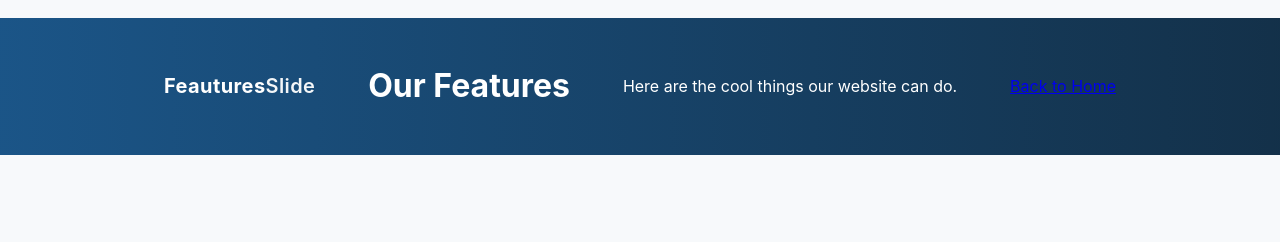
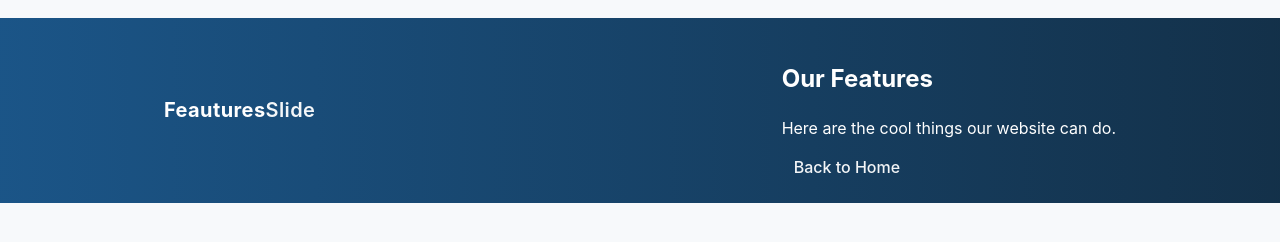
Before and after one commit to Phila0328/starter-website, a plain HTML site: page features.html in a window 1280 px wide. Drawn offline with Linux system fonts and the light colour scheme.

Commit message:
New Navigation

```diff
--- a/features.html
+++ b/features.html
@@ -9,9 +9,11 @@
     <header class="features-header">
     <div class="container features header-inner">
     <h1 class="logo">Feautures<span>Slide</span></h1>
+    <nav class="nav">
     <h1>Our Features</h1>
     <p>Here are the cool things our website can do.</p>
     <a href="index.html">Back to Home</a>
+    </nav>
     </div>
     </header>
 </body>
--- a/style.css
+++ b/style.css
@@ -71,6 +71,13 @@ body{
   letter-spacing:0.4px;
 }
 .logo span{font-weight:600; color:rgba(255,255,255,0.95)}
+.nav a{
+  color:rgba(255,255,255,0.95);
+  text-decoration:none;
+  margin-left:12px;
+  font-weight:500;
+}
+.nav a:hover{opacity:0.9}
 
 
 
```
